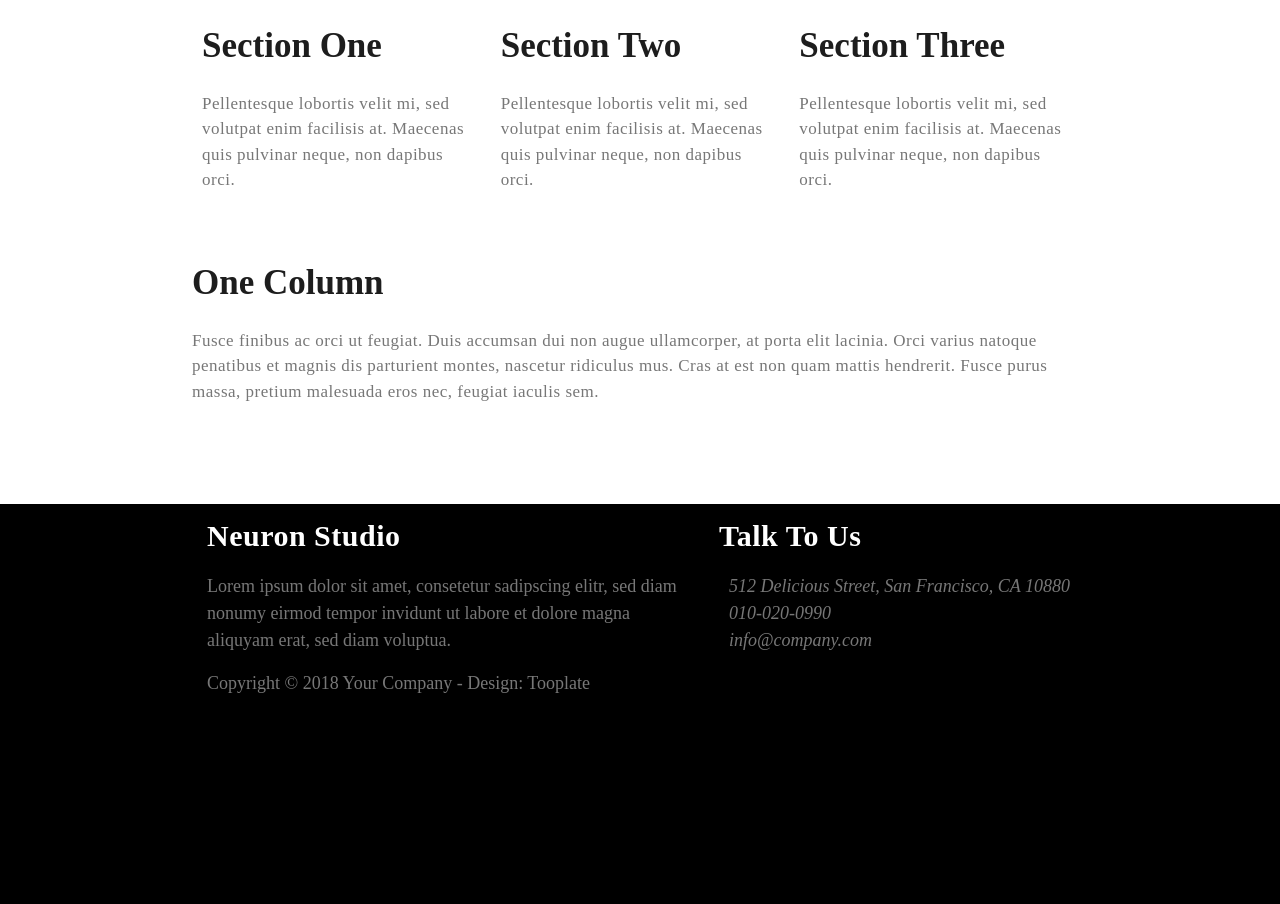
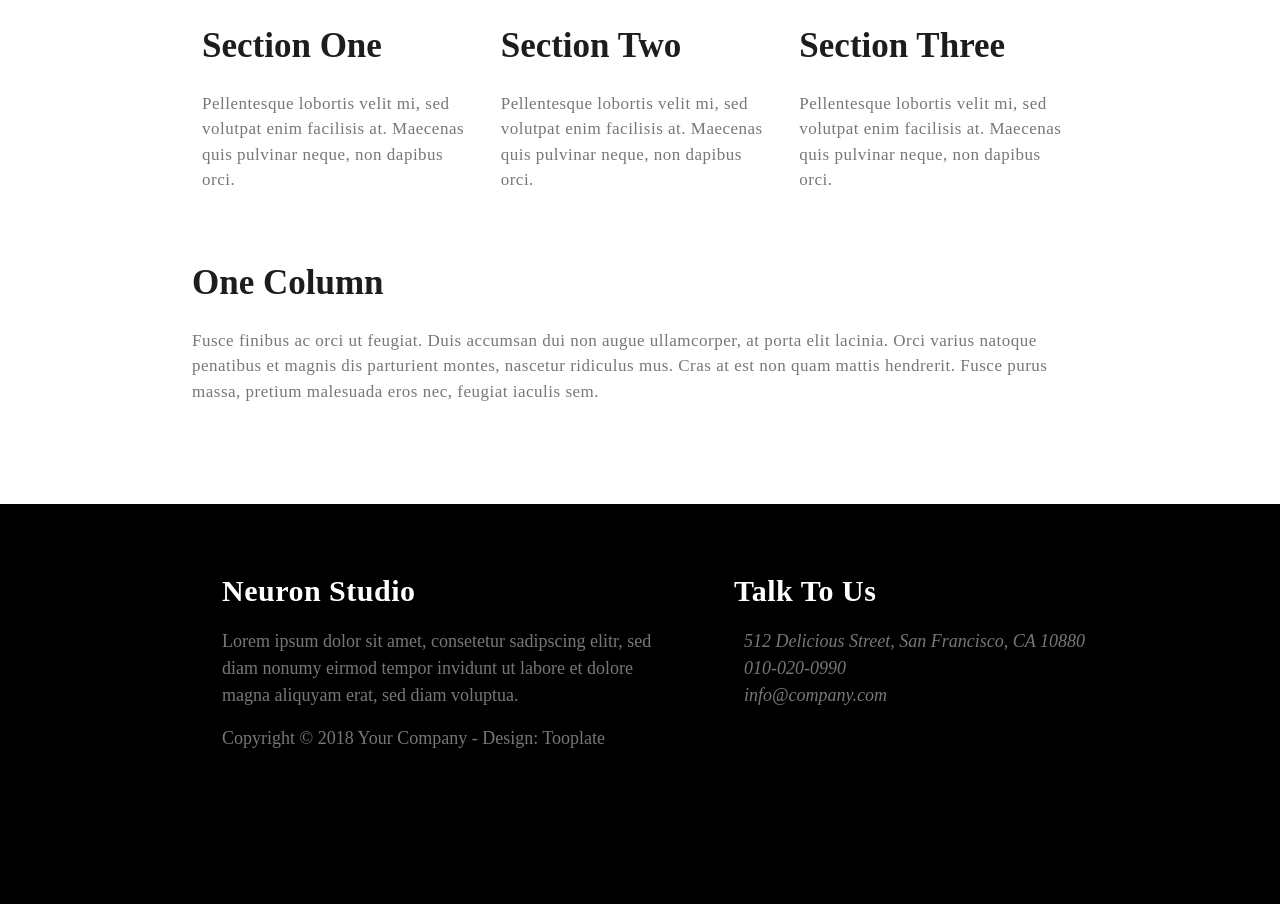
Before and after one commit to Valkyries12/practica-Neuron-blog, a plain HTML site: page about.html in a window 1280 px wide. Shown: the part 1817-2721 px from the top of the page. Drawn offline with Linux system fonts and the light colour scheme.

Commit message:
Se arregló el footer en todas las partes de la página

```diff
--- a/about.html
+++ b/about.html
@@ -89,11 +89,14 @@
     <footer>
         <div class="two-rows">
             <div>
+                <div class="wraper">
                     <h3>neuron studio</h3>
                     <p>Lorem ipsum dolor sit amet, consetetur sadipscing elitr, sed diam nonumy eirmod tempor invidunt ut labore et dolore magna aliquyam erat, sed diam voluptua.</p>
                     <p>Copyright &copy; 2018 Your Company - Design: Tooplate</p>
+                </div><!--div wraper-->
             </div>
             <div>
+                <div class="wraper">
                     <h3>talk to us</h3>
                     <address>
                         <i class="fas fa-globe"></i>
@@ -101,6 +104,7 @@
                         <i class="fas fa-phone"></i>010-020-0990 <br>
                         <i class="far fa-envelope"></i>info@company.com <br>
                     </address>
+                </div><!--div wraper-->
             </div>
         </div><!--.two-rows-->
     </footer>
```
Also changed, not shown: contact.html (+4 -0 lines), gallery.html (+4 -0 lines). Lines whose indentation alone changed are shown as unchanged.
